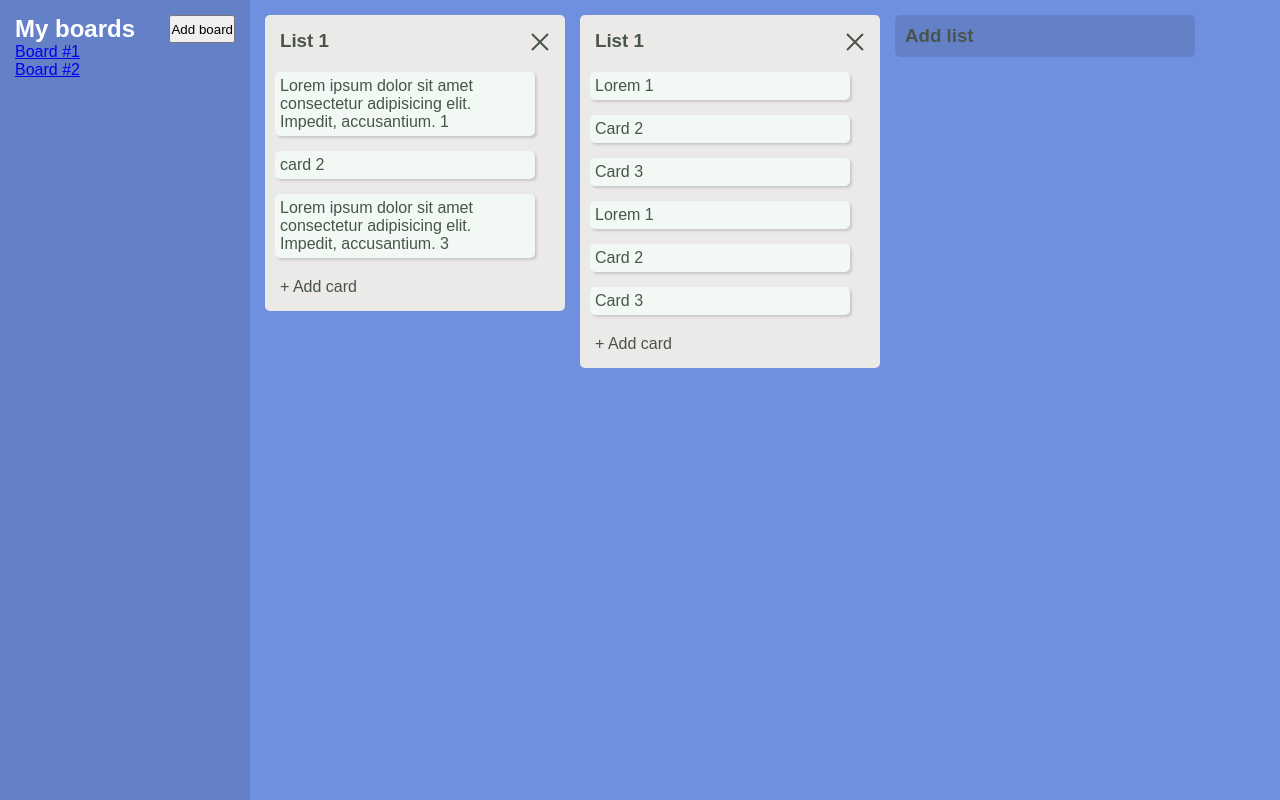
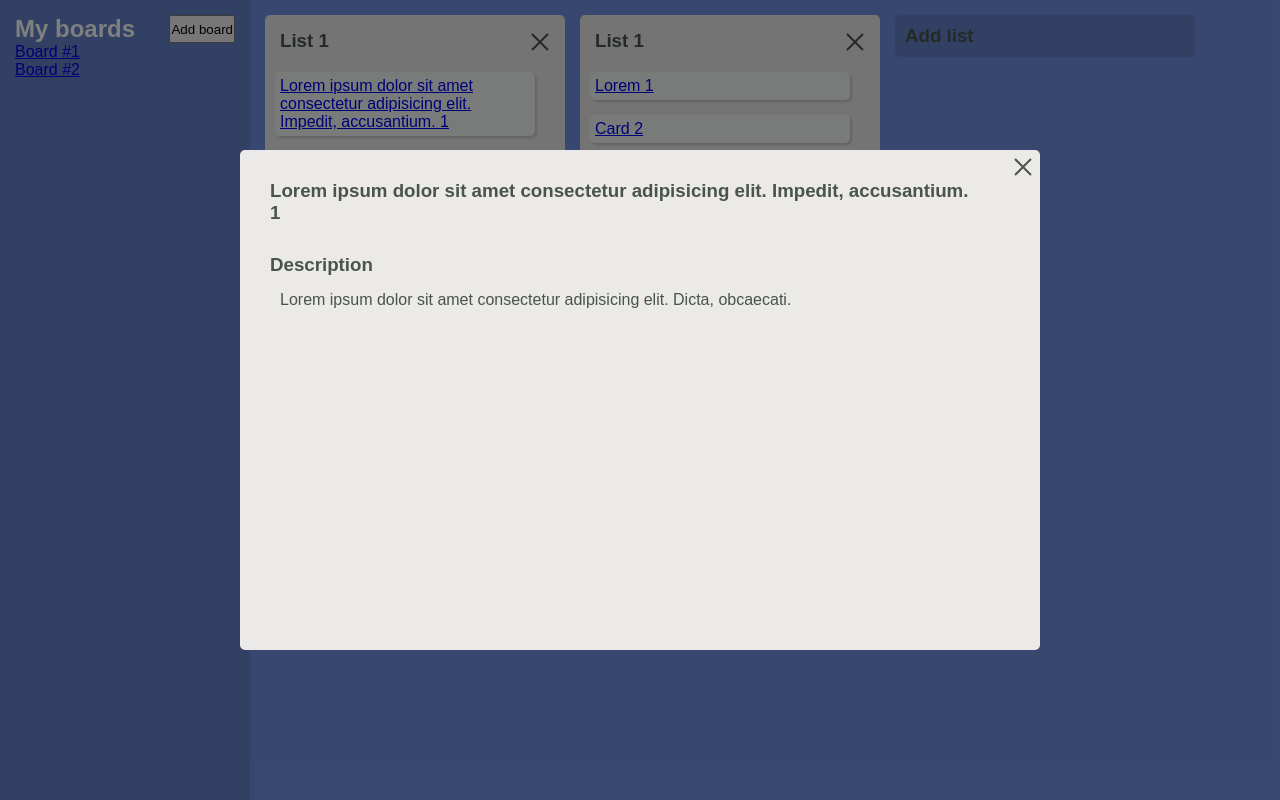
Before and after one commit to Essayey/kanban-board, a React (Create React App) app: page /boards/0/0/0 in a window 1280 px wide. Built offline with nearby package versions, Linux system fonts and the light colour scheme.

Commit message:
refactored code

```diff
--- a/src/components/Board.jsx
+++ b/src/components/Board.jsx
@@ -1,19 +1,23 @@
 import React, { useState } from 'react'
-import { useDispatch } from 'react-redux'
+import { useDispatch, useSelector } from 'react-redux'
+import { Outlet, useParams } from 'react-router-dom'
 import { doAddList } from '../store'
 import AddForm from './AddForm'
-import CardModal from './CardModal'
 import List from './List'
-import Modal from './UI/Modal window/Modal'
 
-const Board = ({ board }) => {
+const Board = () => {
     const [isListAdding, setIsListAdding] = useState(false);
+
+    let { boardId } = useParams();
+    boardId = Number(boardId);
+
+    const board = useSelector(state => state.boards[boardId]);
     const dispatch = useDispatch();
 
+
     const addList = listName => {
-        dispatch(doAddList({ boardId: 0, listName }));
+        dispatch(doAddList({ boardId, listName }));
     }
-    console.log(isListAdding)
 
     return (
         <div className='Board'>
@@ -34,12 +38,12 @@ const Board = ({ board }) => {
                             callback={addList}
                         />
                     </div>
-
-                    : <h3 className='AddList AddListHeader' onClick={() => setIsListAdding(true)}>Add list</h3>
+                    : <h3 className='AddList AddListHeader' onClick={() => setIsListAdding(true)}>
+                        Add list
+                    </h3>
                 }
-
             </div>
-
+            <Outlet />
         </div>
     )
 }
--- a/src/components/Card.jsx
+++ b/src/components/Card.jsx
@@ -1,36 +1,15 @@
-import React, { useRef, useState } from 'react'
-import { useDispatch } from 'react-redux';
-import { useEscapeCallback, useOutsideCallback } from '../hooks/useOutsideCallback';
-import { doEditCard } from '../store';
-import CardModal from './CardModal'
+import React from 'react'
+import { Link } from 'react-router-dom';
 
-const Card = ({ boardId, listId, cardId, card }) => {
-    const dispatch = useDispatch();
-    const [isOpen, setIsOpen] = useState(false);
-    const modalRef = useRef();
-
-    useOutsideCallback(() => setIsOpen(false), modalRef);
-    useEscapeCallback(() => setIsOpen(false));
-
-    const editTitle = newText => {
-        dispatch(doEditCard({ boardId, listId, cardId: cardId, newText }))
-    }
+const Card = ({ listId, cardId, card }) => {
 
     return (
         <div>
-            <div className='Card' onClick={() => setIsOpen(true)}>{card.title}</div>
-            {isOpen
-                ? <CardModal
-                    card={card}
-                    editTitleCallback={editTitle}
-                    closeRef={modalRef}
-                    closeCallback={() => setIsOpen(false)}
-                    title='Card 1'
-                    text='Lorem ipsum dolor sit amet,
-            consectetur adipisicing elit. Voluptates, nesciunt!'/>
-                : null}
+            <Link class={'Link-normalize'} to={`${listId}/${cardId}`}>
+                <div className='Card'>{card.title}</div>
+            </Link>
 
-        </div>
+        </div >
     )
 }
 
--- a/src/components/List.jsx
+++ b/src/components/List.jsx
@@ -1,25 +1,31 @@
 import React, { useEffect, useRef, useState } from 'react'
-import { doAddCard, doDeleteCard, doDeleteList, doEditCard, doRenameList } from '../store';
+import { doAddCard, doDeleteList, doRenameList } from '../store';
 import { useDispatch } from 'react-redux';
 import Card from './Card';
 import AddForm from './AddForm';
 import { useEscapeCallback, useOutsideCallback } from '../hooks/useOutsideCallback';
+import { useParams } from 'react-router-dom';
 
 const List = ({ cards, listName, listId }) => {
     const dispatch = useDispatch();
+
+    let { boardId } = useParams();
+    boardId = Number(boardId);
+
     const [isCardAdding, setIsCardAdding] = useState(false);
     const [listNameState, setListNameState] = useState(listName);
     const [isListRenaming, setIsListRenaming] = useState(false);
+
     const listScrollRef = useRef();
+    const renameFormRef = useRef();
 
-    const renameFormRef = useRef();
     useOutsideCallback(() => { setIsListRenaming(false) }, renameFormRef);
 
     useEscapeCallback(() => { setIsListRenaming(false) });
 
     const onSubmit = e => {
         e.preventDefault();
-        dispatch(doRenameList({ newName: listNameState, boardId: 0, listId }));
+        dispatch(doRenameList({ newName: listNameState, boardId: boardId, listId }));
     }
 
 
@@ -27,15 +33,13 @@ const List = ({ cards, listName, listId }) => {
         if (isCardAdding) listScrollRef.current.scrollTop = listScrollRef.current.scrollHeight;
     }, [isCardAdding, cards.length])
 
-    const onAddCard = () => {
-        setIsCardAdding(true);
-    }
     const deleteList = () => {
-        dispatch(doDeleteList({ boardId: 0, listId }))
+        dispatch(doDeleteList({ boardId: boardId, listId }))
     }
 
     const addCard = text => {
-        dispatch(doAddCard({ boardId: 0, listId, text }));
+        console.log(boardId)
+        dispatch(doAddCard({ boardId: boardId, listId, text }));
     }
 
     return (
@@ -58,7 +62,7 @@ const List = ({ cards, listName, listId }) => {
                 {cards.map((card, index) => <Card
                     card={card}
                     cardId={index}
-                    boardId={0}
+                    boardId={boardId}
                     listId={listId}
                     key={card.title + index}
                     title={card.title} />)}
@@ -74,10 +78,11 @@ const List = ({ cards, listName, listId }) => {
                     : null
                 }
             </div>
-            {
-                isCardAdding
-                    ? null
-                    : <div onClick={onAddCard} className='CardAdd'>+ Add card</div>
+            {isCardAdding
+                ? null
+                : <div onClick={() => setIsCardAdding(true)} className='CardAdd'>
+                    ➕ Add card
+                </div>
             }
         </div>
     )
```
